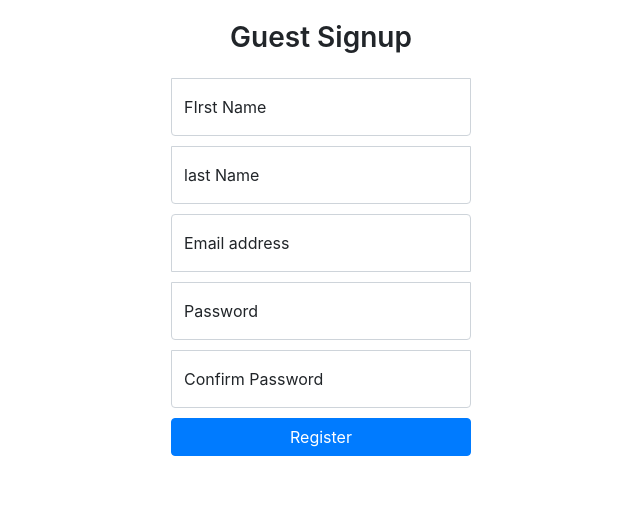
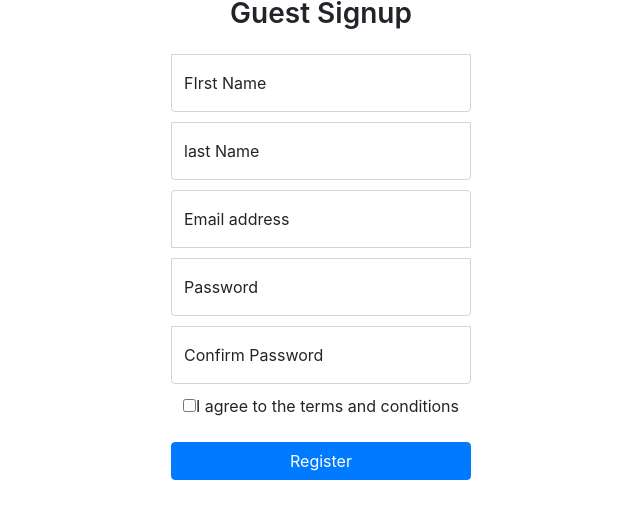
Before and after one commit to darshangaikwad4114/Resort-management-system, a plain HTML site: page register.html in a window 1280 px wide. Shown: the part 211-730 px from the top of the page, without its empty margins (319-959 px from the left). Drawn offline with nearby package versions, Linux system fonts and the light colour scheme.

Commit message:
register file has changed

```diff
--- a/register.html
+++ b/register.html
@@ -51,6 +51,11 @@
                     placeholder="confirmPassword" autocomplete="off" required>
                 <label for="floatingPassword">Confirm Password</label>
             </div>
+            <div class="checkbox mb-3">
+                <label>
+                    <input type="checkbox" value="remember-me" required>I agree to the terms and conditions
+                </label>
+            </div>
             <button class="w-100 btn btn-primary" name="save" type="submit">Register</button>
         </form>
     </main>
```
